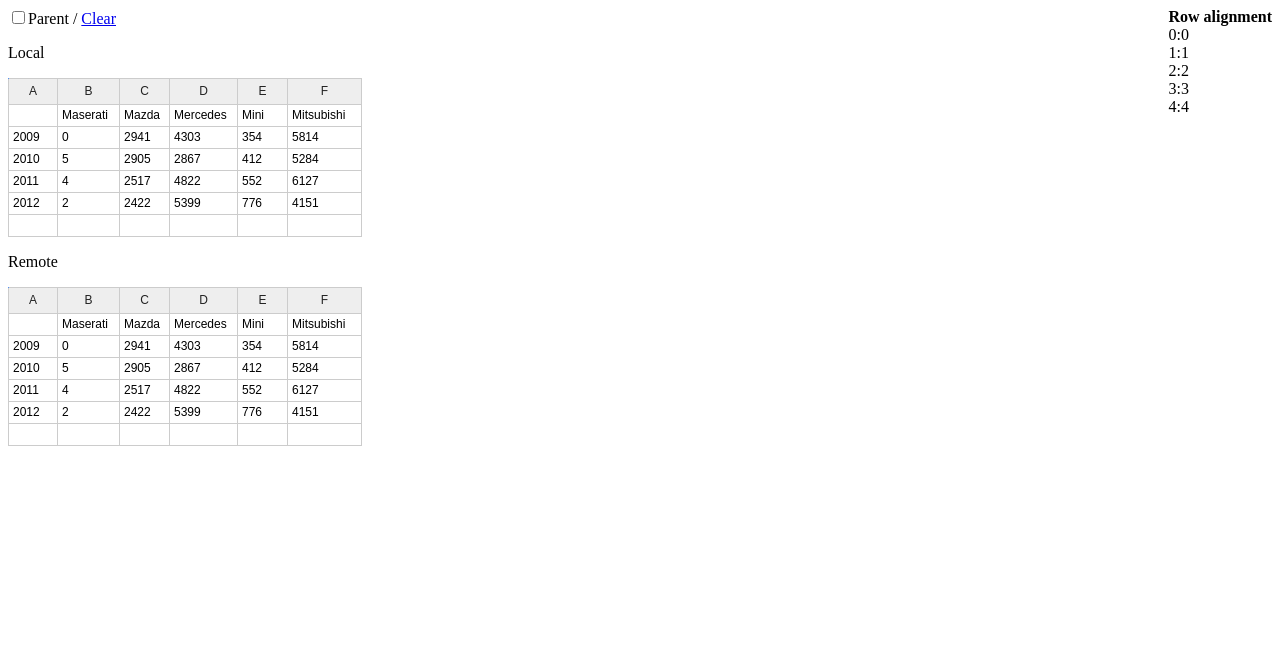
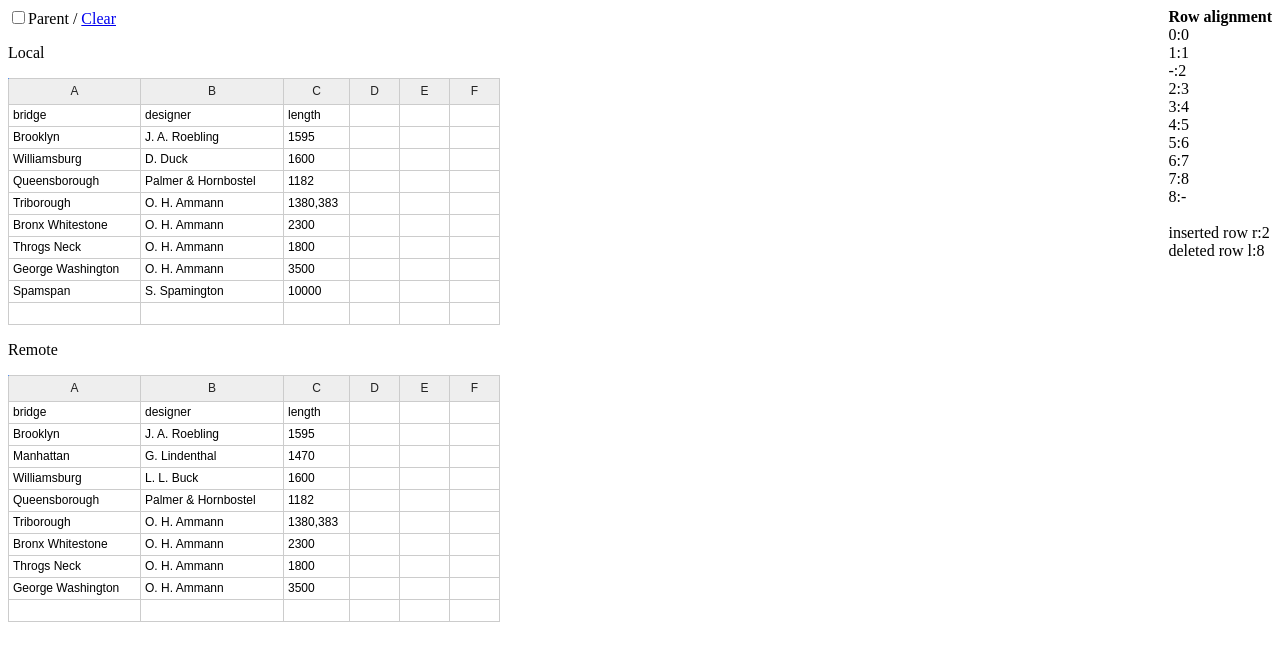
Before and after one commit to paulfitz/daff, a plain HTML site: page index.html in a window 1280 px wide. Drawn offline with Linux system fonts and the light colour scheme.

Commit message:
slightly more interesting sample data

```diff
--- a/index.html
+++ b/index.html
@@ -61,29 +61,44 @@ function processChange(changes,source,table) {
 }
 
 
-      var data0 = [
-        ["", "Maserati", "Mazda", "Mercedes", "Mini", "Mitsubishi"],
-        ["2009", 0, 2941, 4303, 354, 5814],
-        ["2010", 5, 2905, 2867, 412, 5284],
-        ["2011", 4, 2517, 4822, 552, 6127],
-        ["2012", 2, 2422, 5399, 776, 4151]
-      ];
+      var data0 =
+	[
+		[ "bridge", "designer", "length" ],
+		[ "Brooklyn", "J. A. Roebling", "1595" ],
+		[ "Williamsburg", "D. Duck", "1600" ],
+		[ "Queensborough", "Palmer & Hornbostel", "1182" ],
+		[ "Triborough", "O. H. Ammann", "1380,383" ],
+		[ "Bronx Whitestone", "O. H. Ammann", "2300" ],
+		[ "Throgs Neck", "O. H. Ammann", "1800" ],
+		[ "George Washington", "O. H. Ammann", "3500" ],
+		[ "Spamspan", "S. Spamington", "10000" ]
+	];
 
-      var data1 = [
-        ["", "Maserati", "Mazda", "Mercedes", "Mini", "Mitsubishi"],
-        ["2009", 0, 2941, 4303, 354, 5814],
-        ["2010", 5, 2905, 2867, 412, 5284],
-        ["2011", 4, 2517, 4822, 552, 6127],
-        ["2012", 2, 2422, 5399, 776, 4151]
-      ];
+      var data1 =
+	[
+		[ "bridge", "designer", "length" ],
+		[ "Brooklyn", "J. A. Roebling", "1595" ],
+		[ "Williamsburg", "D. Duck", "1600" ],
+		[ "Queensborough", "Palmer & Hornbostel", "1182" ],
+		[ "Triborough", "O. H. Ammann", "1380,383" ],
+		[ "Bronx Whitestone", "O. H. Ammann", "2300" ],
+		[ "Throgs Neck", "O. H. Ammann", "1800" ],
+		[ "George Washington", "O. H. Ammann", "3500" ],
+		[ "Spamspan", "S. Spamington", "10000" ]
+	];
 
-      var data2 = [
-        ["", "Maserati", "Mazda", "Mercedes", "Mini", "Mitsubishi"],
-        ["2009", 0, 2941, 4303, 354, 5814],
-        ["2010", 5, 2905, 2867, 412, 5284],
-        ["2011", 4, 2517, 4822, 552, 6127],
-        ["2012", 2, 2422, 5399, 776, 4151]
-      ];
+      var data2 =
+	[
+		[ "bridge", "designer", "length" ],
+		[ "Brooklyn", "J. A. Roebling", "1595" ],
+		[ "Manhattan", "G. Lindenthal", "1470" ],
+		[ "Williamsburg", "L. L. Buck", "1600" ],
+		[ "Queensborough", "Palmer & Hornbostel", "1182" ],
+		[ "Triborough", "O. H. Ammann", "1380,383" ],
+		[ "Bronx Whitestone", "O. H. Ammann", "2300" ],
+		[ "Throgs Neck", "O. H. Ammann", "1800" ],
+		[ "George Washington", "O. H. Ammann", "3500" ]
+	];
 
       $('#table0').handsontable({
         data: data0,
```
